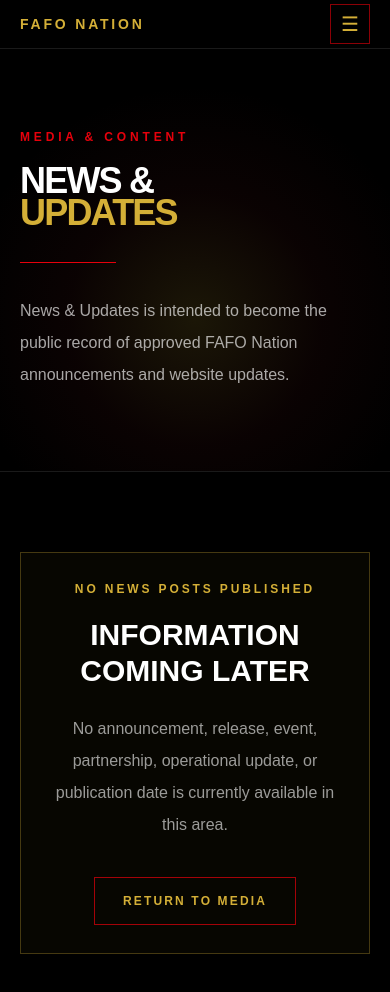
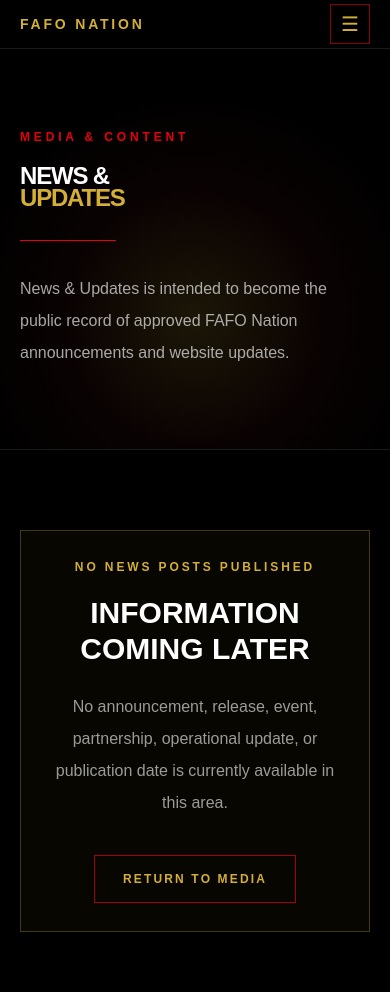
Before and after one commit to FAFONationHQ/FAFO-Nation-HQ, a Next.js app: page /media/news in a window 390 px wide. Shown: the top 992 px of the page. Built offline with nearby package versions, Linux system fonts and the light colour scheme.

Commit message:
fix: improve responsive public layouts

```diff
--- a/app/components/PublicStatusPage.tsx
+++ b/app/components/PublicStatusPage.tsx
@@ -30,7 +30,7 @@
         <div aria-hidden="true" className="pointer-events-none absolute left-1/2 top-0 h-[540px] w-[900px] max-w-full -translate-x-1/2 bg-[radial-gradient(circle,rgba(212,175,55,0.13)_0%,rgba(127,29,29,0.08)_38%,rgba(0,0,0,0)_70%)]" />
         <div className="relative z-10 mx-auto w-full max-w-7xl">
           <p className="text-xs font-black uppercase tracking-[0.32em] text-red-600">{eyebrow}</p>
-          <h1 className="mt-5 max-w-6xl break-words text-4xl font-black uppercase leading-[0.9] tracking-[-0.05em] sm:text-7xl lg:text-9xl">{title}{" "}<span className="block text-[#D4AF37]">{accentTitle}</span></h1>
+          <h1 className="mt-5 max-w-6xl break-words text-2xl font-black uppercase leading-[0.9] tracking-[-0.05em] sm:text-7xl lg:text-9xl">{title}{" "}<span className="block text-[#D4AF37]">{accentTitle}</span></h1>
           <div className="mt-8 h-px w-24 bg-red-600" />
           <p className="mt-8 max-w-3xl text-base font-medium leading-8 text-white/65 sm:text-lg sm:leading-9">{introduction}</p>
         </div>
```
